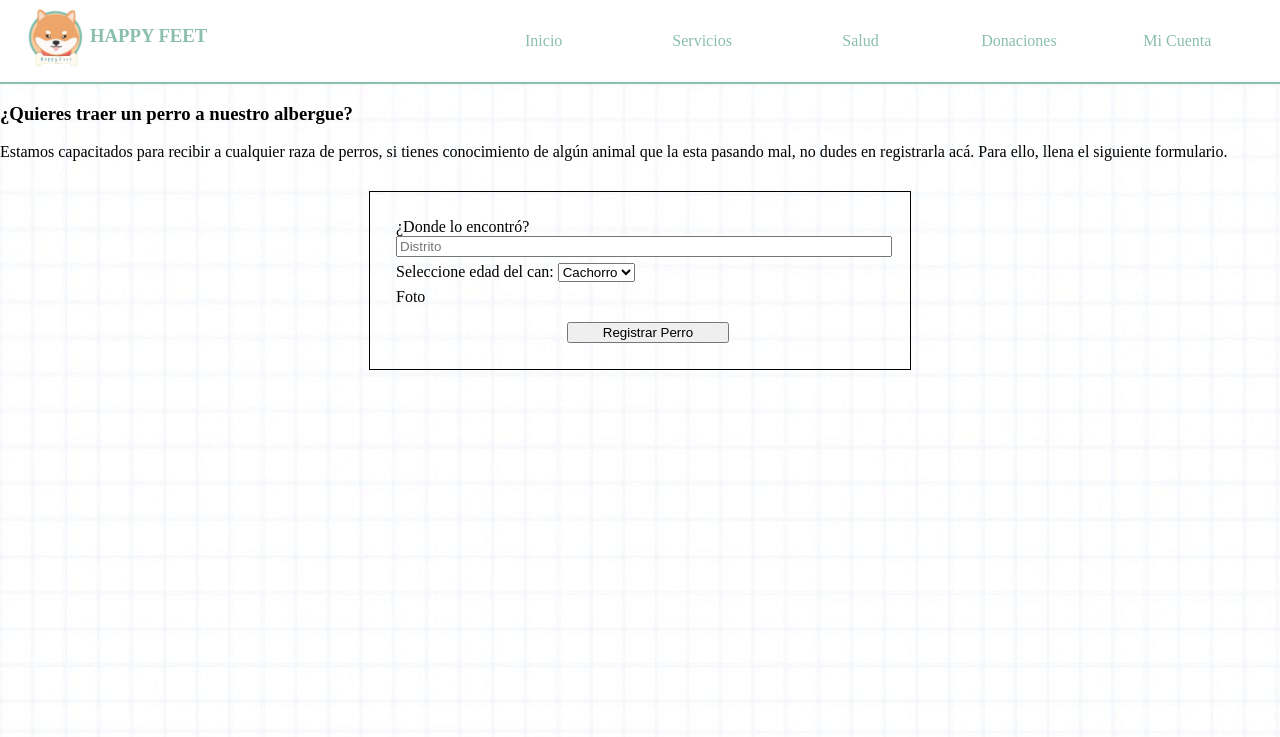
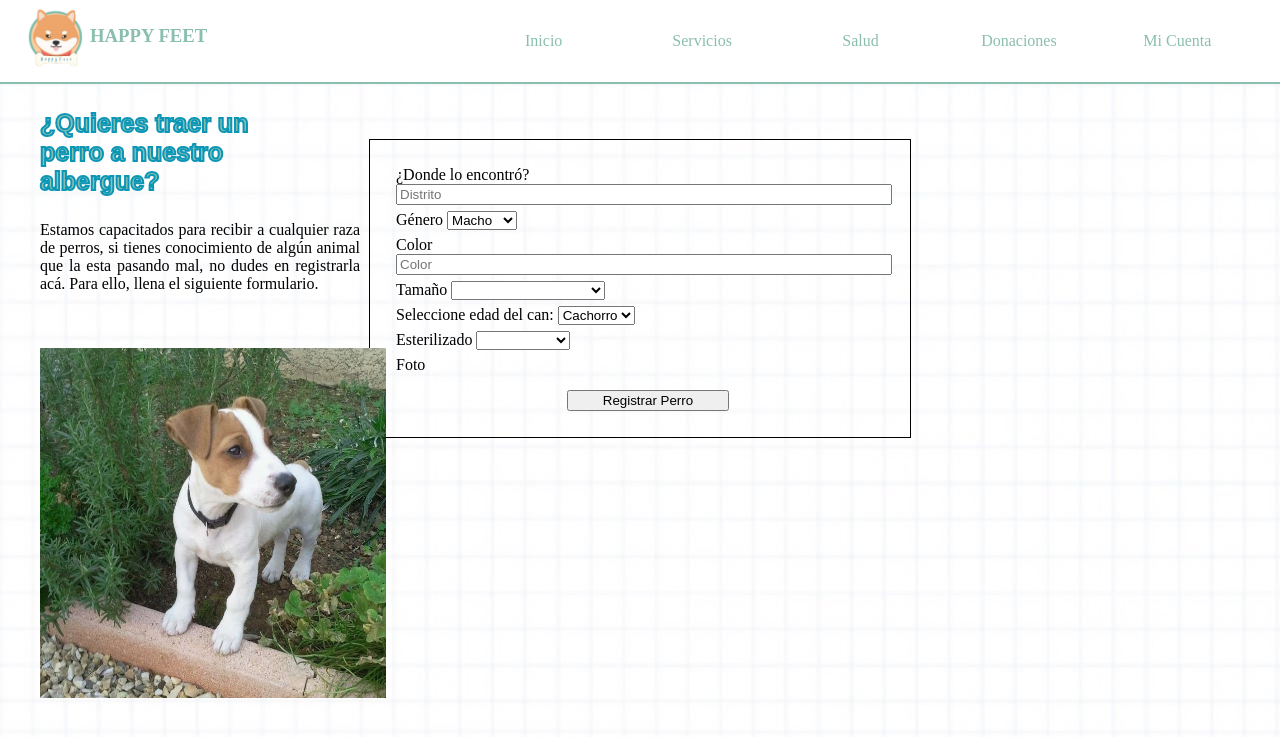
Before and after one commit to oswaldor123/TALLER-DE-SOFTWARE-2, a PHP site: page /registrarperro.php in a window 1280 px wide. Shown: the top 737 px of the page. Run offline with PHP 8.4, Linux system fonts and the light colour scheme.

Commit message:
gaaaaaaaaa

```diff
--- a/actualizardatos.php
+++ b/actualizardatos.php
@@ -30,6 +30,9 @@
             <input type="password" name="contra" id="contra" REQUIRED placeholder="Contraseña">
         </div>
         <input type="submit" value="Actualizar Datos">
+        <div>
+
+        </div>
     </form>
     </form>
 </body>
--- a/hojita.css
+++ b/hojita.css
@@ -318,3 +318,24 @@ div.boton:hover img.icon{
     width: 75%;
     box-sizing: border-box;
 }
+#gaa{
+    font-family: Arial, Helvetica, sans-serif;
+    margin-left: 40px;
+    -webkit-text-stroke: 2px rgb(10,150,183); /*Este de aca es el color del borde de las letras*/
+    -webkit-text-fill-color: rgb(138,190,175); /*Este de aca es el color de relleno*/
+    font-size: 25px;
+    width:20%;
+}
+#gaa1{
+    width:25%;
+    margin-left: 40px;
+    text-align: justify;
+
+}
+#tabla{
+    margin-top: -170px;
+}
+#imagenp{
+    margin-left: 40px;
+    margin-top: -90px;
+}
--- a/registrarperro.php
+++ b/registrarperro.php
@@ -11,13 +11,13 @@ $fecha=date("d/n/y");/*Aca estamos creando la variable fecha*/
     <link rel="stylesheet" href="hojita.css">
     <title>Registrar Perro</title>
 </head>
-<body>
+<body id="color1">
     <?php
         include("header.php");
     ?>
     <div class="presentador">
-        <h3>¿Quieres traer un perro a nuestro albergue?</h3>
-        <p>Estamos capacitados para recibir a cualquier raza de perros, si tienes conocimiento
+        <h3 id="gaa">¿Quieres traer un perro a nuestro albergue?</h3>
+        <p id="gaa1">Estamos capacitados para recibir a cualquier raza de perros, si tienes conocimiento
             de algún animal que la esta pasando mal, no dudes en registrarla acá. Para ello, llena
             el siguiente formulario.
         </p>
@@ -28,10 +28,32 @@ $fecha=date("d/n/y");/*Aca estamos creando la variable fecha*/
         edad
         fecharegistro
         foto-->
-    <form action="" method="POST">
+    <form action="" method="POST" id="tabla">
         <div>
             <label for="ubicacion">¿Donde lo encontró?</label>
             <input type="text" name="ubicacion" id="ubicacion" REQUIERED placeholder="Distrito">
+        </div>
+        <div>
+            <label for="genero">Género</label>
+            <select name="genero" id="genero" placeholder="Elija su opción">
+                <option value="MA">Macho</option>
+                <option value="HE">Hembra</option>
+            </select>
+        </div>
+        <div>
+            <label for="color">Color</label>
+            <input type="text" name="color" id="color" REQUIERED placeholder="Color">
+        </div>
+        <div>
+            <label for="tamaño">Tamaño</label>
+            <select name="tamaño" id="tamaño">
+                <option value=""></option>
+                <option value="cachorro">Mini(hasta 5kg)</option>
+                <option value="joven">Chico(6-10kg)</option>
+                <option value="maduro">Mediano(11-25kg)</option>
+                <option value="grande">Grande(26-35kg)</option>
+                <option value="gigante">Gigante(mas de 36kg)</option>
+            </select>
         </div>
         <div>
             <label for="edadp">Seleccione edad del can:</label>
@@ -39,6 +61,15 @@ $fecha=date("d/n/y");/*Aca estamos creando la variable fecha*/
                 <option value="cachorro">Cachorro</option>
                 <option value="joven">Joven</option>
                 <option value="maduro">Maduro</option>
+            </select>
+        </div>
+        <div>
+            <label for="esterilizado">Esterilizado</label>
+            <select name="genero" id="genero" placeholder="Elija su opción">
+                <option value=""></option>
+                <option value="s">SI</option>
+                <option value="n">NO</option>
+                <option value="DE">desconozco</option>
             </select>
         </div>
         <div>
@@ -51,5 +82,6 @@ $fecha=date("d/n/y");/*Aca estamos creando la variable fecha*/
             <input type="submit" value="Registrar Perro">
         </div>
     </form>
+    <img src="imagenes/perrito.png" height="350px" width="27%" id="imagenp">
 </body>
 </html>
```
Also changed, not shown: imagenes/perrito.png (added).
